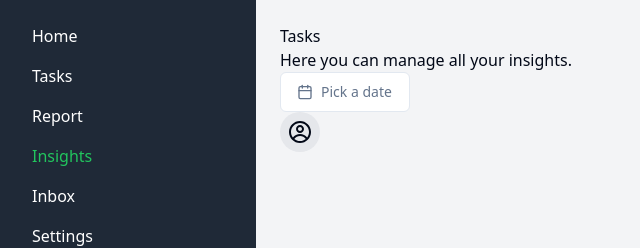
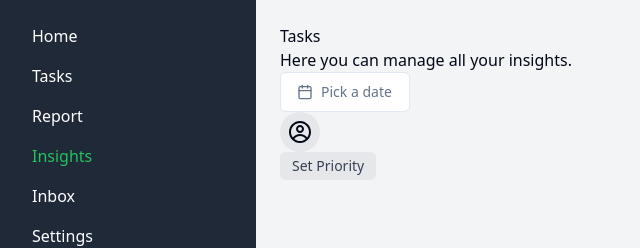
Before and after one commit to diduladishan/task-management-application, a Next.js app: page /insights in a window 1280 px wide. Shown: the top 248 px of the page, without its empty margins (0-640 px from the left). Built offline with nearby package versions, Linux system fonts and the light colour scheme.

Commit message:
feat: add priority selection with dynamic text color

```diff
--- a/app/insights/components/AssigneeSelector.tsx
+++ b/app/insights/components/AssigneeSelector.tsx
@@ -5,7 +5,7 @@ import { CgProfile } from "react-icons/cg";
 interface Assignee {
   id: number;
   name: string;
-  avatar: string; // URL to the avatar image
+  avatar: string;
 }
 
 const AssigneeSelector: React.FC = () => {
@@ -16,7 +16,6 @@ const AssigneeSelector: React.FC = () => {
 
   const dropdownRef = useRef<HTMLDivElement>(null);
 
-  // Example list of assignees
   const assignees: Assignee[] = [
     { id: 1, name: "John Taylor", avatar: "/profile-photos/profilePic1.jpg" },
     { id: 2, name: "Jane Doe", avatar: "/profile-photos/profilePic2.jpg" },
@@ -28,7 +27,6 @@ const AssigneeSelector: React.FC = () => {
     setIsDropdownOpen(false);
   };
 
-  // Close dropdown on outside click
   useEffect(() => {
     const handleClickOutside = (event: MouseEvent) => {
       if (
@@ -47,7 +45,6 @@ const AssigneeSelector: React.FC = () => {
 
   return (
     <div className="relative" ref={dropdownRef}>
-      {/* Icon or Selected Avatar */}
       <div
         className="w-10 h-10 rounded-full flex items-center justify-center cursor-pointer bg-gray-200"
         onClick={() => setIsDropdownOpen(!isDropdownOpen)}
@@ -63,7 +60,6 @@ const AssigneeSelector: React.FC = () => {
         )}
       </div>
 
-      {/* Dropdown List */}
       {isDropdownOpen && (
         <div className="absolute top-12 left-0 bg-white border border-gray-300 shadow-md rounded-md w-48 z-10">
           {assignees.map((assignee) => (
--- /dev/null
+++ b/app/insights/components/PrioritySelector.tsx
@@ -0,0 +1,74 @@
+"use client";
+import React, { useState, useRef, useEffect } from "react";
+
+const PrioritySelector: React.FC = () => {
+  const [selectedPriority, setSelectedPriority] = useState<string | null>(null);
+  const [isDropdownOpen, setIsDropdownOpen] = useState(false);
+  const dropdownRef = useRef<HTMLDivElement>(null);
+
+  const priorities = ["Low", "Medium", "High"];
+
+  const handleSelect = (priority: string) => {
+    setSelectedPriority(priority);
+    setIsDropdownOpen(false);
+  };
+
+  useEffect(() => {
+    const handleClickOutside = (event: MouseEvent) => {
+      if (
+        dropdownRef.current &&
+        !dropdownRef.current.contains(event.target as Node)
+      ) {
+        setIsDropdownOpen(false);
+      }
+    };
+
+    document.addEventListener("mousedown", handleClickOutside);
+    return () => {
+      document.removeEventListener("mousedown", handleClickOutside);
+    };
+  }, []);
+
+  const getPriorityColor = (priority: string | null) => {
+    switch (priority) {
+      case "High":
+        return "#CB2E27";
+      case "Medium":
+        return "#FFAD0D";
+      case "Low":
+        return "#0C6FBF";
+      default:
+        return "#374151";
+    }
+  };
+
+  return (
+    <div className="relative" ref={dropdownRef}>
+      <div
+        className="cursor-pointer text-sm bg-gray-200 px-3 py-1 rounded-md hover:bg-gray-300 inline-block"
+        style={{ color: getPriorityColor(selectedPriority) }}
+        onClick={() => setIsDropdownOpen(!isDropdownOpen)}
+      >
+        {selectedPriority || "Set Priority"}
+      </div>
+
+      {isDropdownOpen && (
+        <div className="absolute top-10 left-0 bg-white border border-gray-300 shadow-md rounded-md w-40 z-10">
+          {priorities.map((priority) => (
+            <div
+              key={priority}
+              className={`flex items-center justify-between p-2 cursor-pointer hover:bg-gray-100 ${
+                selectedPriority === priority ? "font-semibold" : ""
+              }`}
+              onClick={() => handleSelect(priority)}
+            >
+              <span className="text-sm">{priority}</span>
+            </div>
+          ))}
+        </div>
+      )}
+    </div>
+  );
+};
+
+export default PrioritySelector;
--- a/app/insights/page.tsx
+++ b/app/insights/page.tsx
@@ -1,5 +1,6 @@
 import AssigneeSelector from "./components/AssigneeSelector";
 import { DatePicker } from "./components/DatePicker";
+import PrioritySelector from "./components/PrioritySelector";
 
 export default function InsightsPage() {
   return (
@@ -9,6 +10,8 @@ export default function InsightsPage() {
 
       <DatePicker />
       <AssigneeSelector />
+
+      <PrioritySelector />
     </div>
   );
 }
```
